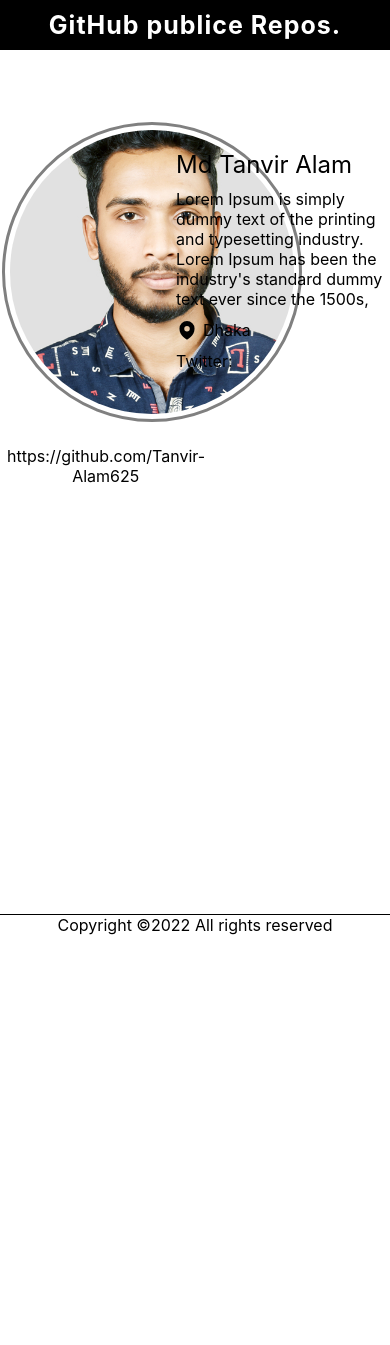
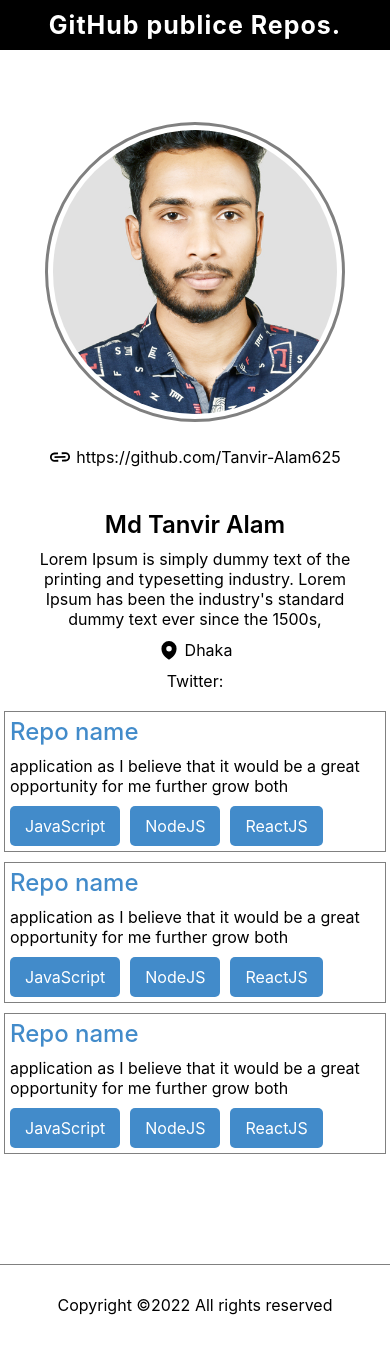
Before and after one commit to Tanvir-Alam625/public-repo, a React (Create React App) app: page / in a window 390 px wide. Before the commit the page ends 935 px from the top, so only its background shows below. Built offline with nearby package versions, Linux system fonts and the light colour scheme.

Commit message:
design all done and responsive

```diff
--- a/src/App.css
+++ b/src/App.css
@@ -3,3 +3,6 @@
     padding: 0;
     box-sizing: border-box;
 }
+.app{
+    padding: 0 4px;
+}
--- a/src/App.js
+++ b/src/App.js
@@ -5,7 +5,7 @@ import Home from './components/Home/Home';
 
 function App() {
   return (
-    <div>
+    <div >
     <Header/>
     <Home/>
     <Footer/>
--- a/src/components/Footer/Footer.js
+++ b/src/components/Footer/Footer.js
@@ -3,9 +3,9 @@ const Footer=()=>{
     const year = new Date().getFullYear()
     return(
         <footer
-        style={{display:'flex', justifyContent:'center', borderTop:'1px solid #000',marginTop:'10px'}}
+        style={{display:'flex', justifyContent:'center', borderTop:'1px solid gray',marginTop:'10px', padding:'30px 0px'}}
         >
-            <p>Copyright ©{year} All rights reserved</p>
+            <p >Copyright ©{year} All rights reserved</p>
         </footer>
     );
 }
--- a/src/components/Home/Home.css
+++ b/src/components/Home/Home.css
@@ -1,5 +1,5 @@
 .home-container{
-    padding-top: 60px;
+    padding: 60px 4px;
 }
 
 .home-container{
@@ -9,7 +9,6 @@
 }
 .home-heading{
     display: flex;
-
 }
 .img-conatiner{
 
@@ -32,7 +31,7 @@
 }
 .account-info h2{
 margin: 10px 0;
-font-weight: 400;
+font-weight: 600;
 
 }
 .account-info .desc{
@@ -56,3 +55,68 @@ font-weight: 400;
 .link-icon{
     transform: rotate(43deg);
 }
+
+/* repo style  */
+.repo-container{
+    display: grid;
+    grid-template-columns: repeat(2, 1fr);
+    gap: 20px;
+    margin-bottom: 40px;
+}
+.repo{
+    border:1px solid gray;
+    padding: 10px;
+    width: 100%;
+}
+.repo h2{
+    font-size: 24px;
+    font-weight: 500;
+    color: #428BCA;
+}
+.repo p{
+    margin: 10px 0;
+}
+.repo .skills-topic{
+    display: flex;
+    column-gap: 10px;
+}
+.repo .skills-topic span{
+    padding: 10px 15px ;
+    border-radius: 5px;
+    background-color: #428BCA;
+    color: #fff;
+}
+
+/* Breakpoint styles */
+@media screen and (max-width: 820px) {
+    .home-heading{
+        flex-direction: column;
+    }
+    .img-conatiner{
+        width: 100%;
+        text-align: center;
+    }
+    .gitHub-link{
+        margin-top: 20px;
+        justify-content: center;
+    }
+    .account-info{
+        margin: 20px 0px;
+        width: 100%;
+        text-align: center;
+        padding: 0px 20px;
+
+    }
+    .location{
+        justify-content: center;
+    }
+    .repo-container{
+        grid-template-columns: repeat(1, 1fr);
+        column-gap: 0px;
+        row-gap: 10px;
+    }
+    .repo{
+        margin: 0px;
+        padding: 5px;
+    }
+}
--- a/src/components/Home/Home.js
+++ b/src/components/Home/Home.js
@@ -1,6 +1,7 @@
 import React from "react"
 import "./Home.css"
 import AccountImage from "../../img/RR.K.74.TANVIR (1)........jpg"
+import Repo from "./Repo";
 const Home =()=>{
     return(
         <main className="home-container">
@@ -25,7 +26,14 @@ const Home =()=>{
                     </p>
                     <p>Twitter:</p>
                 </div>
+
             </div>
+            <div className="repo-container">
+                    <Repo />
+                    <Repo />
+                    <Repo />
+
+                </div>
         </main>
 
     );
--- /dev/null
+++ b/src/components/Home/Repo.js
@@ -0,0 +1,16 @@
+import React from "react"
+const Repo =()=>{
+    return(
+        <div className="repo">
+            <h2>Repo name</h2>
+            <p>application as I believe that it would be a great opportunity for me further grow both</p>
+            <div className="skills-topic">
+                <span>JavaScript</span>
+                <span>NodeJS</span>
+                <span>ReactJS</span>
+            </div>
+        </div>
+    );
+
+}
+export default Repo;
```
